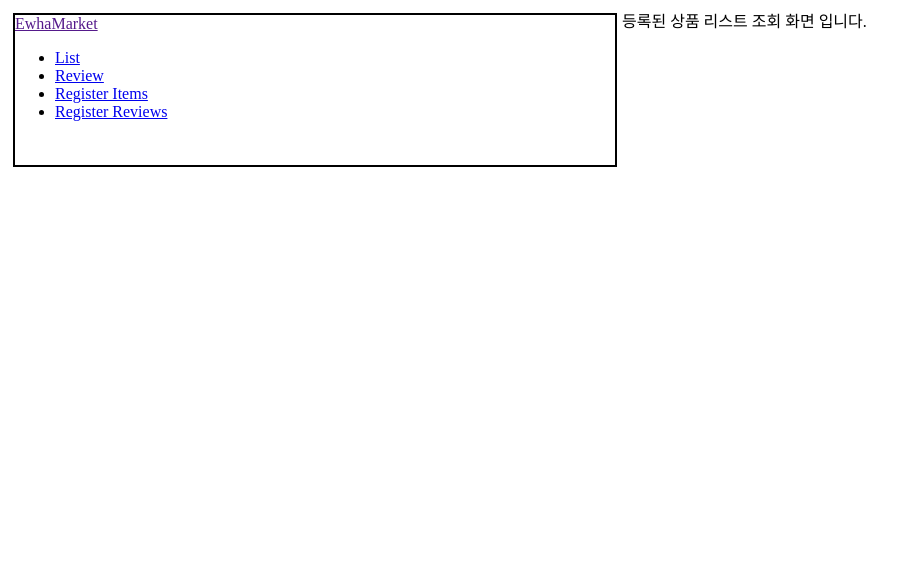
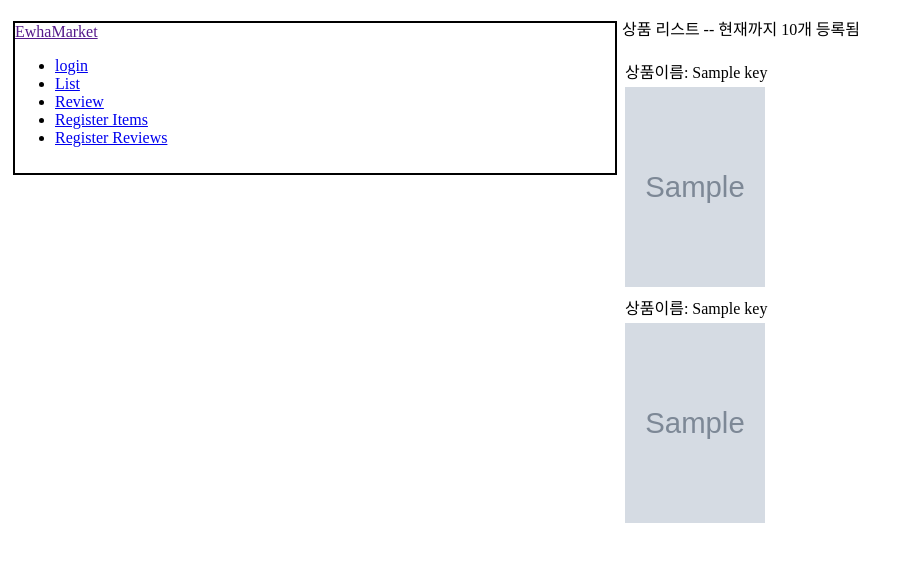
Before and after one commit to lina4544/practice_flask, a Flask app: template templates/list.html in a window 1280 px wide. Shown: the top 562 px of the page, without its empty margins (0-910 px from the left). Run offline with Flask 3, Linux system fonts and the light colour scheme; the template is opened without the code that fills it: most values are stand-ins (such as "Sample title", 1, 10 or a date in 2020); grey boxes marked "Sample" are stand-in pictures.

Commit message:
week 9 complete

```diff
--- a/application.py
+++ b/application.py
@@ -1,14 +1,20 @@
-from flask import Flask, render_template, request
+from flask import Flask, render_template, request, flash, redirect, url_for, session
+from database import DBhandler
+import hashlib
+import sys
 
 application = Flask(__name__)
+application.config["SECRET_KEY"] = "helloosp"
 
-@application.route("/")
-def hello():
-    return render_template("index.html")
+DB = DBhandler()
 
-@application.route("/list")
-def view_list():
-    return render_template("list.html")
+# @application.route("/")
+# def hello():
+#     return render_template("index.html")
+
+# @application.route("/list")
+# def view_list():
+#     return render_template("list.html")
 @application.route("/review")
 def view_review():
     return render_template("review.html")
@@ -36,8 +42,84 @@
     image_file=request.files["file"]
     image_file.save("static/images/{}".format(image_file.filename))
     data=request.form
-    return render_template("submit_item_result.html", data=data,img_path="static/images/{}".format(image_file.filename))
+    DB.insert_item(data['name'], data, image_file.filename)
 
+    return render_template("submit_item_result.html", data=data, img_path="static/images/{}".format(image_file.filename))
+
+@application.route("/login")
+def login():
+    return render_template("login.html")
+
+@application.route("/login_confirm", methods=['POST'])
+def login_user():
+    id_=request.form['id']
+    pw=request.form['pw']
+    pw_hash = hashlib.sha256(pw.encode('utf-8')).hexdigest()
+    if DB.find_user(id_,pw_hash):
+        session['id']=id_
+        return redirect(url_for('view_list'))
+    else:
+        flash("Wrong ID or PW!")
+        return render_template("login.html")
+
+@application.route("/logout")
+def logout_user():
+    session.clear()
+    return redirect(url_for('view_list'))
+
+@application.route("/signup")
+def signup():
+    return render_template("signup.html")
+
+@application.route("/signup_post", methods=['POST'])
+def register_user():
+    data=request.form
+    pw=request.form['pw']
+    pw_hash = hashlib.sha256(pw.encode('utf-8')).hexdigest()
+    if DB.insert_user(data,pw_hash):
+        return render_template("login.html")
+    else:
+        flash("user id already exist!")
+        return render_template("signup.html")
+
+@application.route("/")
+def hello():
+    #return render_template("index.html")
+    return redirect(url_for('view_list'))
+
+@application.route("/list")
+def view_list():
+    page = request.args.get("page", 0, type=int)
+    per_page=6 # item count to display per page
+    per_row=3# item count to display per row
+    row_count=int(per_page/per_row)
+    start_idx=per_page*page
+    end_idx=per_page*(page+1)
+    data = DB.get_items() #read the table
+    item_counts = len(data)
+    data = dict(list(data.items())[start_idx:end_idx])
+    tot_count = len(data)
+    for i in range(row_count):#last row
+        if (i == row_count-1) and (tot_count%per_row != 0):
+            locals()['data_{}'.format(i)] = dict(list(data.items())[i*per_row:])
+        else:
+            locals()['data_{}'.format(i)] = dict(list(data.items())[i*per_row:(i+1)*per_row])
+    return render_template(
+        "list.html",
+        datas=data.items(),
+        row1=locals()['data_0'].items(),
+        row2=locals()['data_1'].items(),
+        limit=per_page,
+        page=page,
+        page_count=int((item_counts/per_page)+1),
+        total=item_counts)
+
+@application.route("/view_detail/<name>/")
+def view_item_detail(name):
+    print("###name:",name)
+    data = DB.get_item_byname(str(name))
+    print("####data:",data)
+    return render_template("detail.html", name=name, data=data)
 
 if __name__ == "__main__":
     application.run(host='0.0.0.0', debug=True)
--- /dev/null
+++ b/authentication/firebase_auth.json
@@ -0,0 +1,10 @@
+{
+  "apiKey": "AIzaSyBqrPA3e-M58zu6zEDPiqfRN81t4WTkutI",
+  "authDomain": "ewha-market-66025.firebaseapp.com",
+  "databaseURL": "https://ewha-market-66025-default-rtdb.firebaseio.com",
+  "projectId": "ewha-market-66025",
+  "storageBucket": "ewha-market-66025.appspot.com",
+  "messagingSenderId": "778415846986",
+  "appId": "1:778415846986:web:190224e191356efe0c58b3",
+  "measurementId": "G-FZ5EV6ZYE7"
+}
--- a/static/style.css
+++ b/static/style.css
@@ -5,3 +5,35 @@
     float: left;
     margin: 5px;
 }s
+
+.page-nation li{
+ list-style: none;
+}
+
+.page-wrap{
+ text-align: center;
+ font-size: 0;
+}
+
+.page-nation{
+ display: flex;
+ justify-content: center;
+ align-items: center;
+ margin-top: 20px;
+}
+
+.page-nation a{
+ display: block;
+ margin: 0 3px;
+ float: left;
+ border: 1px solid #e6e6e6;
+ width: 28px;
+ height: 28px;
+ line-height: 28px;
+ text-align: center;
+ background-color: #fff;
+ font-size: 13px;
+ color: black;
+ text-decoration: none;
+ font-weight:bold;
+}
--- a/templates/index.html
+++ b/templates/index.html
@@ -4,7 +4,7 @@
         <meta charset="UTF-8" />
         <meta name="viewport" content="width=device-width, initial-scale=1.0" />
         <title>Home</title>
-        <link rel="stylesheet" href="{{ url_for('static', filename='style.css') }}">
+        <link rel="stylesheet" href="{{ url_for('static', filename='style.css') }}" />
         <script src="{{ url_for('static', filename='main.js') }}" defer></script>
     </head>
     <body>
@@ -13,6 +13,13 @@
                 <a href="">EwhaMarket</a>
             </div>
             <ul class="navbar__menu">
+                {% if session['id'] %}
+                <li>
+                    <a href="/logout"><b>{{session['id']}}님 반갑습니다!</b> logout</a>
+                </li>
+                {% else %}
+                <li><a href="/login">login</a></li>
+                {% endif %}
                 <li><a href="/list">List</a></li>
                 <li><a href="/review">Review</a></li>
                 <li><a href="/reg_items">Register Items</a></li>
@@ -22,10 +29,8 @@
                 <i class="fas fa-bars"></i>
             </a>
         </nav>
-    <section>
-        {% block section %}
-
-        {% endblock section %}
-    </section>
+        <section>
+            {% block section %} {% endblock section %}
+        </section>
     </body>
 </html>
--- a/templates/list.html
+++ b/templates/list.html
@@ -1,4 +1,45 @@
 {% extends "index.html" %}
 {% block section %}
-    등록된 상품 리스트 조회 화면 입니다.
-{% endblock section %}
+{% if total>0 %}
+<p>
+    상품 리스트 -- 현재까지 {{total}}개 등록됨
+</p>
+<table>
+    <tr>
+        {% for key, value in row1 %}
+        <td>상품이름: {{key}}</td>
+        {% endfor %}
+    </tr>
+    <tr>
+        {% for key, value in row1 %}
+        <td  onclick="location.href='/view_detail/{{key}}/';" style="cursor:pointer;"><img src="static/images/{{value.img_path}}" , width="140," height="200" /></td>
+        {% endfor %}
+    </tr>
+    <tr>
+        {% for key, value in row2 %}
+        <td>상품이름: {{key}}</td>
+        {% endfor %}
+    </tr>
+    <tr>
+        {% for key, value in row2 %}
+        <td  onclick="location.href='/view_detail/{{key}}/';" style="cursor:pointer;"><img src="static/images/{{value.img_path}}" , width="140," height="200" /></td>
+        {% endfor %}
+    </tr>
+</table>
+<!-- 페이지네이션을 위한 코드 시작 -->
+<div class="page-wrap">
+    <div class="page-nation">
+        <ul>
+            <li>
+                {% for i in range(page_count)%}
+                <a href="{{url_for('view_list', page=i)}}" color="black">{{i}}</a>
+                {% endfor %}
+            </li>
+        </ul>
+    </div>
+</div>
+{% else %}
+<p>
+    등록된 상품이 없습니다.
+</p>
+{% endif %} {% endblock section %}
```
Also changed, not shown: database.py (added, +78 -0 lines), templates/detail.html (added, +9 -0 lines), templates/login.html (added, +26 -0 lines), templates/signup.html (added, +19 -0 lines), static/images/img_5terre.jpg (added), static/images/img_forest.jpg (added), static/images/img_lights.jpg (added), static/images/img_mountains.jpg (added), static/images/그림2.png (added).
